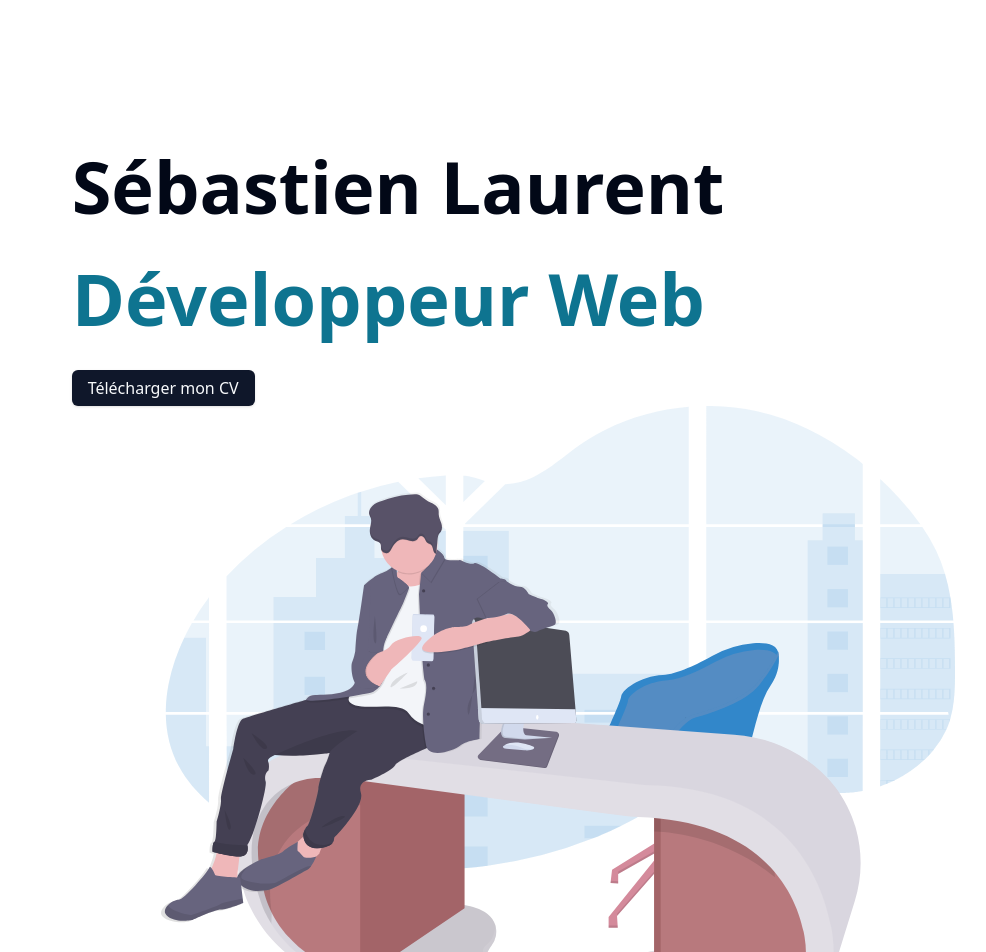
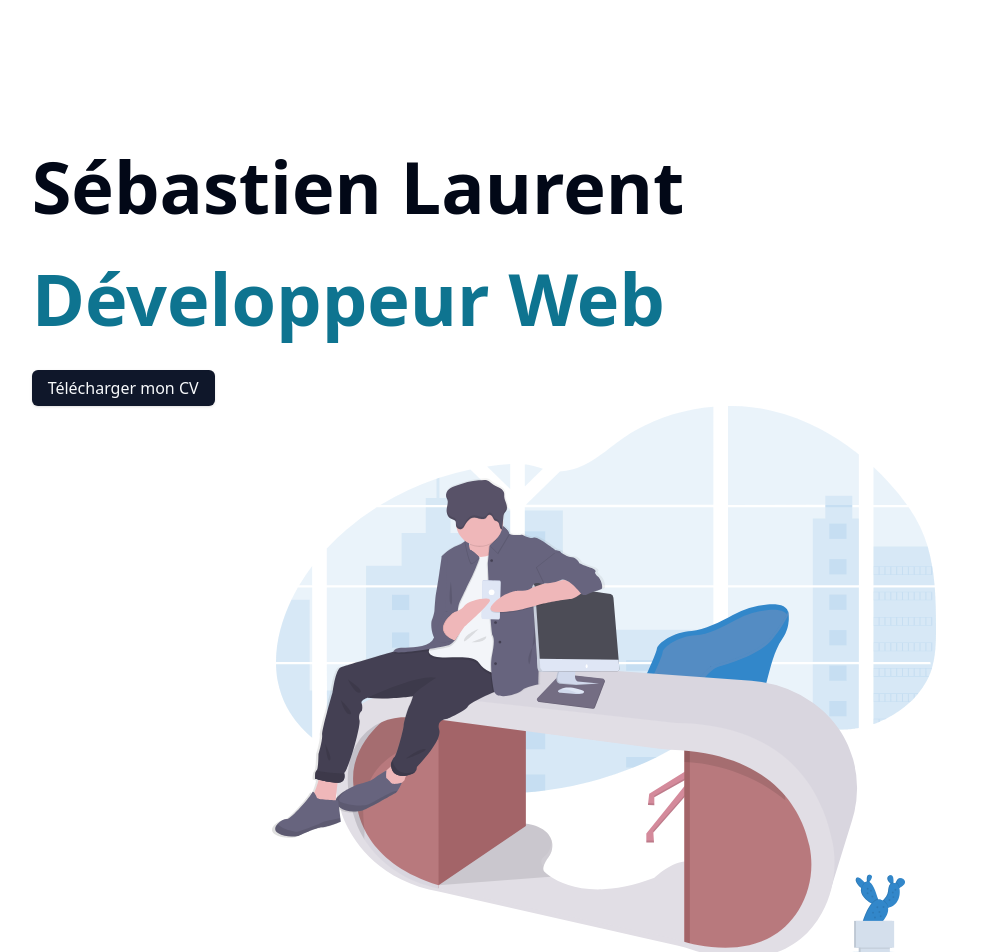
Before and after one commit to SebastienLaurentt/Portfolio-V2, a Next.js app: page / in a window 1280 px wide. Shown: the part 80-1032 px from the top of the page, without its empty margins (162-1148 px from the left). Built offline with nearby package versions, Linux system fonts and the light colour scheme.

Commit message:
update hero home css

```diff
--- a/app/page.tsx
+++ b/app/page.tsx
@@ -15,7 +15,7 @@ export default function Home() {
         marginTop={true}
         classname=" flex flex-col items-center  "
       >
-        <div className="lg:mr-40">
+        <div className="lg:mr-60">
           <h1>
             Sébastien Laurent <br />{" "}
             <span className="text-tertiary-foreground">Développeur Web</span>{" "}
@@ -27,11 +27,11 @@ export default function Home() {
             classname="mt-4 flex justify-center lg:justify-start"
           />
         </div>
-        <div className="mt-12 md:mt-20 lg:mt-0 lg:ml-40 ">
+        <div className="flex justify-center lg:justify-end mt-12 md:mt-20 lg:mt-0 lg:mr-20  ">
           <Image
             src={HeroImg}
             alt="Logo Galopins"
-            className="w-4/5 md:w-3/5 lg:w-4/5 mx-auto"
+            className="w-4/5 md:w-3/5 lg:w-2/3  "
           />
         </div>
       </Section>
```
